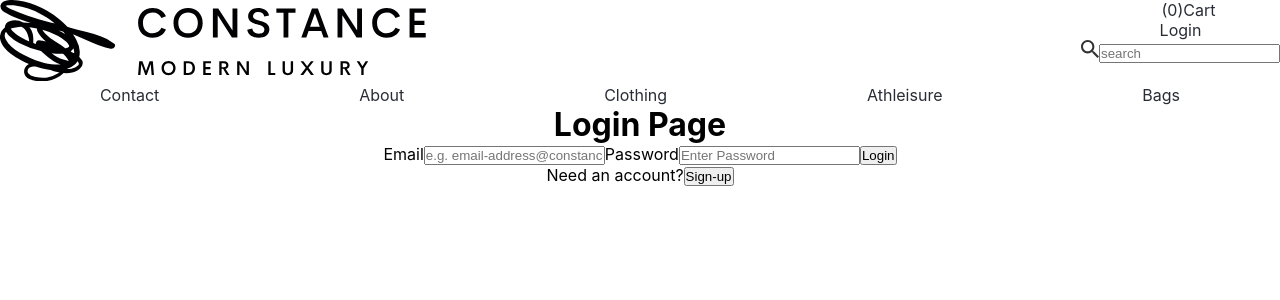
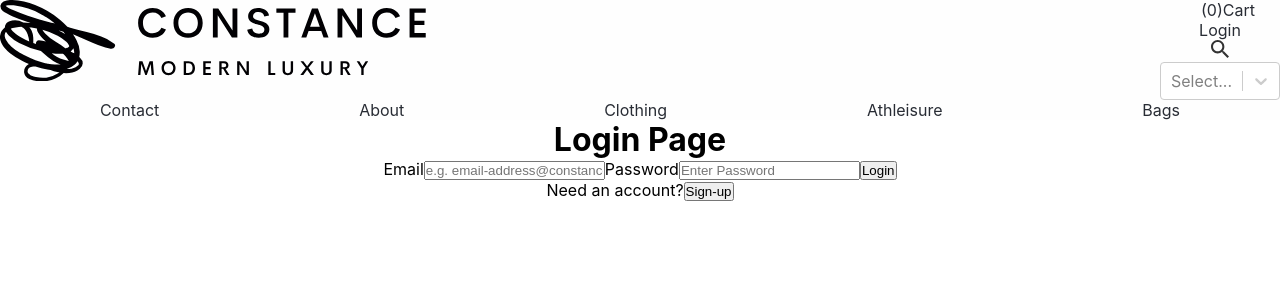
Before and after one commit to melissaluc/ConstanceEcommerceSite, a React (Create React App) app: page /login in a window 1280 px wide. Shown: the top 300 px of the page. Built offline with nearby package versions, Linux system fonts and the light colour scheme; no server answers; some icons are missing.

Commit message:
add log in loig out functionality

```diff
--- a/package.json
+++ b/package.json
@@ -11,6 +11,7 @@
     "react-dom": "^18.2.0",
     "react-router-dom": "^6.15.0",
     "react-scripts": "5.0.1",
+    "react-select": "^5.7.4",
     "sass": "^1.66.1",
     "web-vitals": "^2.1.4"
   },
--- a/src/App.jsx
+++ b/src/App.jsx
@@ -16,7 +16,8 @@ import {useState} from 'react'
 
 function App() {
 
-  const [isLoggedIn,setLogIn] = useState(false)
+  const [isLoggedIn,setLogIn] = useState(sessionStorage.getItem('authToken')?true: false)
+  const [cartCounter, setCartCounter] = useState(0)
 
   const handleLogin = (state)=>{
     setLogIn(state)
@@ -24,7 +25,7 @@ function App() {
   return (
     <div className="App">
       <BrowserRouter>
-        <NavHeader isLoggedIn={isLoggedIn}/>
+        <NavHeader isLoggedIn={isLoggedIn} cartCounter={cartCounter} handleLogin={handleLogin}/>
         <Routes>
           <Route path='/' element={<LandingPage/>}/>
           <Route path='/home' element={<LandingPage/>}/>
--- a/src/components/forms/LoginForm.jsx
+++ b/src/components/forms/LoginForm.jsx
@@ -19,7 +19,7 @@ function LoginForm ({handleLogin}) {
             "Content-Type":"application/json; charset=utf-8"
         }})
         .then((res)=>{
-            sessionStorage.authToken = res.data.token
+            sessionStorage.setItem('authToken',JSON.stringify(res.data.token));
             navigate(`../home`)
             handleLogin(true)
         })
--- a/src/components/nav/NavHeader.jsx
+++ b/src/components/nav/NavHeader.jsx
@@ -7,17 +7,20 @@ import {ReactComponent as CartIcon} from '../../assets/icons/shopping-bag-outlin
 import {ReactComponent as BrandIcon} from '../../assets/icons/brandicon.svg'
 
 
-function NavHeader({isLoggedIn}){
+function NavHeader({isLoggedIn, cartCounter, handleLogin}){
 
     const [showNavPane, setShowNavPane] = useState(false)
     const [navLinkTxt, setNavLinkTxt] = useState("")
-    const [cartCounter, setCartCounter] = useState(0)
 
 
+    const handleLogout = ()=>{
+        handleLogin(false)
+    }
 
 
     const popUp = (e, linktxt)=>{
         setNavLinkTxt(linktxt)
+        sessionStorage.removeItem("authToken")
         setShowNavPane(true)
     }
 
@@ -37,6 +40,7 @@ function NavHeader({isLoggedIn}){
 
                     </div>
                     {isLoggedIn? <Link to="../user">Account</Link>:<Link to="../login">Login</Link>}
+                    {isLoggedIn && <button onClick={handleLogout}>Logout</button>}
                     <Search/>
                 </div>
             </div>
--- a/src/components/search/Search.jsx
+++ b/src/components/search/Search.jsx
@@ -1,10 +1,36 @@
 import { ReactComponent as SearchIcon } from "../../assets/icons/search.svg";
+import Select from 'react-select';
+import axios from 'axios'
+import { useState, useEffect, useRef } from "react";
+
 
 function Search() {
+    // const searchInput = useRef(baseURL);
+    const baseURL = `http://localhost:5000/api/v1/product_inventory/product_in`
+
+    const [SearchData,setSearchData] = useState([]);
+    const [search, setSearch] = useState(false);
+
+    const handleOnChange = (opt)=>{
+        console.log(opt.product_name)
+        setSearch(true)
+    }
+
+
+    useEffect(()=>{
+        axios.get(baseURL)
+        .then((res)=>{
+            setSearchData(res.data)
+            console.log(SearchData)
+        })
+        .catch((err)=>{console.log(err)})
+    },[])
+
     return (
         <div>
             <SearchIcon className='nav__icon'/>
-            <input placeholder="search"></input>
+                <Select options={SearchData}
+                onChange={handleOnChange}/>
         </div>
     )
 }
```
Also changed, not shown: 1 other file (tests, documents, lock files or other folders).
